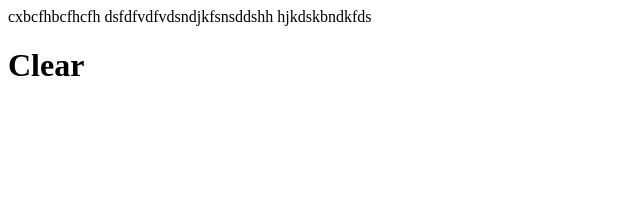
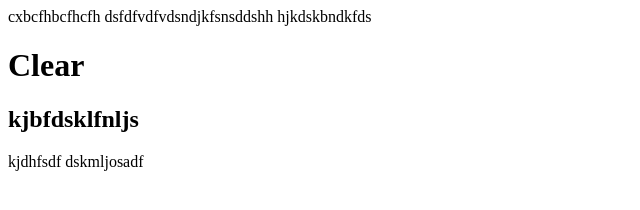
Before and after one commit to nitishm111/jiet, a plain HTML site: page index.html in a window 1280 px wide. Shown: the whole page, without its empty margins (0-640 px from the left). Drawn offline with Linux system fonts and the light colour scheme.

Commit message:
Change code

```diff
--- a/index.html
+++ b/index.html
@@ -10,5 +10,8 @@
    dsfdfvdfvdsndjkfsnsddshh
    hjkdskbndkfds
    <h1>Clear</h1>
+   <h2>kjbfdsklfnljs</h2>
+   kjdhfsdf
+   dskmljosadf
 </body>
 </html>
```
